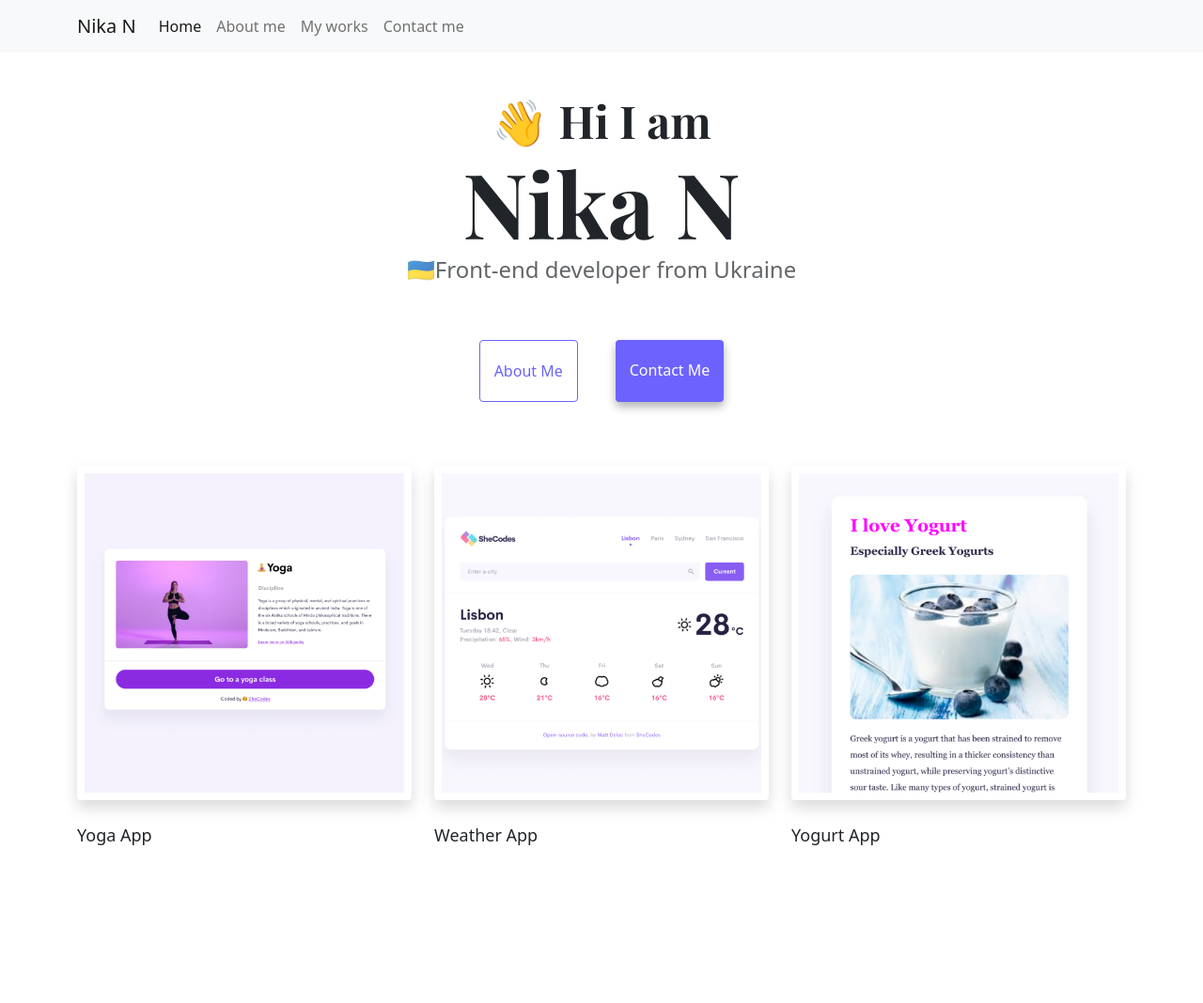
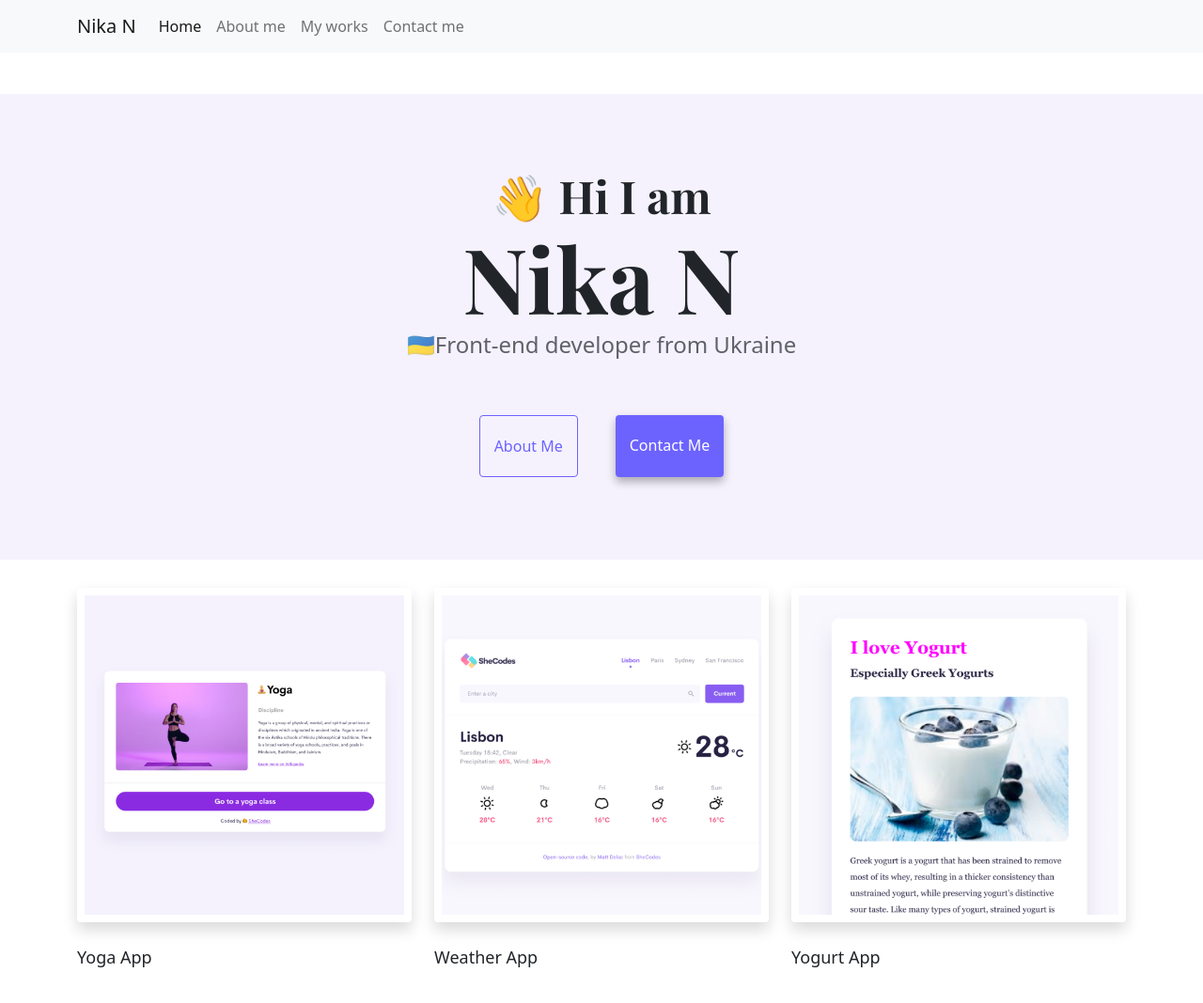
Before and after one commit to NikaN-A/Front-end-developer, a plain HTML site: page index.html in a window 1280 px wide. Shown: the whole page at 94% size. Before the commit the page ends 1019 px from the top, so only its background shows below. Drawn offline with nearby package versions, Linux system fonts and the light colour scheme.

Commit message:
added hero part

```diff
--- a/index.html
+++ b/index.html
@@ -76,7 +76,8 @@
         </div>
       </div>
     </nav>
-    <h2 class="text-center">👋 Hi I am</h2>
+    <div class="hero">
+       <h2 class="text-center">👋 Hi I am</h2>
     <h1 class="text-center">Nika N</h1>
     <h3 class="text-center">🇺🇦Front-end developer from Ukraine</h3>
     <div class="navigation-links mb-5">
@@ -87,7 +88,9 @@
         >Contact me</a
       >
     </div>
-    <div class="container">
+    </div>
+
+    <div class="container midnight">
       <div class="row">
         <div class="col-sm-4">
           <img
--- a/style.css
+++ b/style.css
@@ -95,7 +95,14 @@ p {
   padding: 15px;
   color: #6c63ff;
 }
-
+.hero {
+  background-color: var(--secondary-color);
+  text-align: center;
+  padding: 80px 20px 20px;
+}
+.midnight {
+  padding-top: 30px;
+}
 @media (max-width: 576px) {
   h1 {
     font-size: 48px;
```
